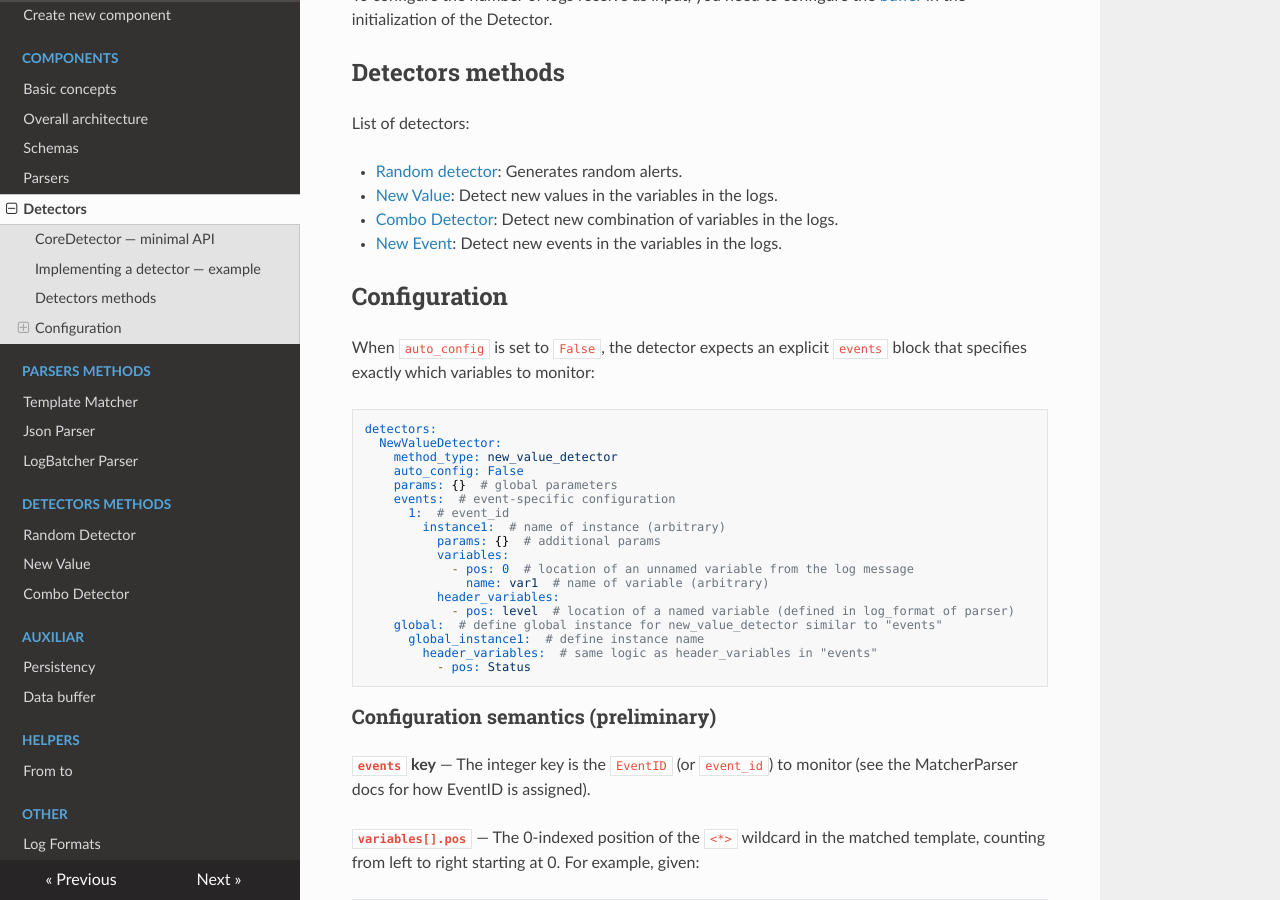
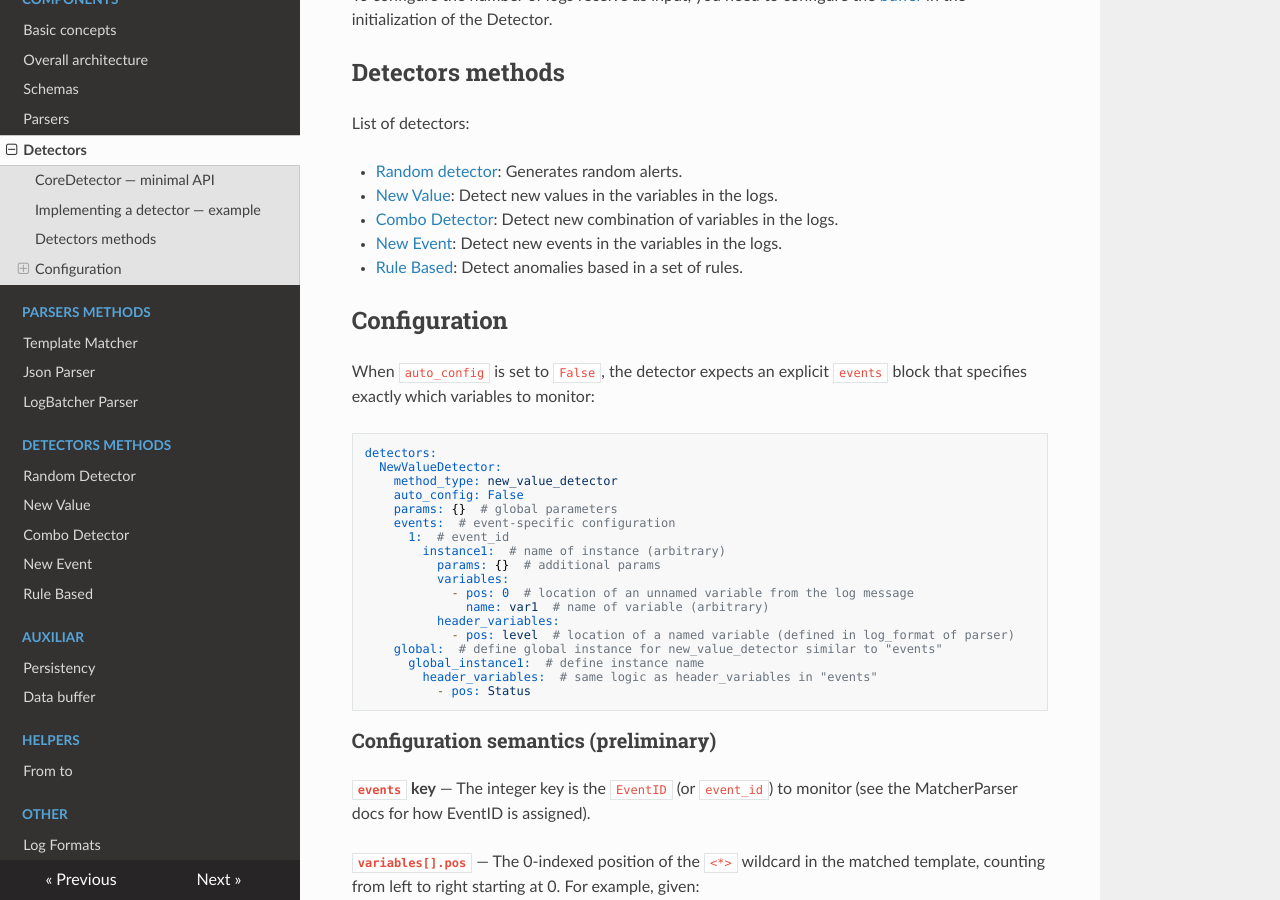
Before and after one commit to ait-detectmate/DetectMateLibrary, an MkDocs documentation site: the page built from docs/detectors.md, in a window 1280 px wide and 900 px high, scrolled down 1440 px. Built offline with MkDocs 1.6.1, drawn with Linux system fonts in a browser that asks for light colours; nearby versions of some CDN libraries.

Commit message:
prepare documentation

```diff
--- a/docs/detectors.md
+++ b/docs/detectors.md
@@ -88,6 +88,7 @@ List of detectors:
 * [New Value](detectors/new_value.md): Detect new values in the variables in the logs.
 * [Combo Detector](detectors/combo.md): Detect new combination of variables in the logs.
 * [New Event](detectors/new_event.md): Detect new events in the variables in the logs.
+* [Rule Based](detectors/rule_based.md): Detect anomalies based in a set of rules.
 
 ## Configuration
 
--- a/mkdocs.yml
+++ b/mkdocs.yml
@@ -24,6 +24,8 @@ nav:
     - Random Detector: detectors/random_detector.md
     - New Value: detectors/new_value.md
     - Combo Detector: detectors/combo.md
+    - New Event: detectors/new_event.md
+    - Rule Based: detectors/rule_based.md
   - Auxiliar:
     - Persistency: auxiliar/persistency.md
     - Data buffer: auxiliar/input_buffer.md
```
Also changed, not shown: docs/detectors/rule_based.md (added).
